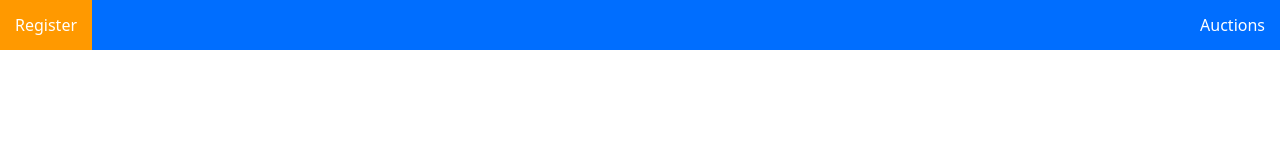
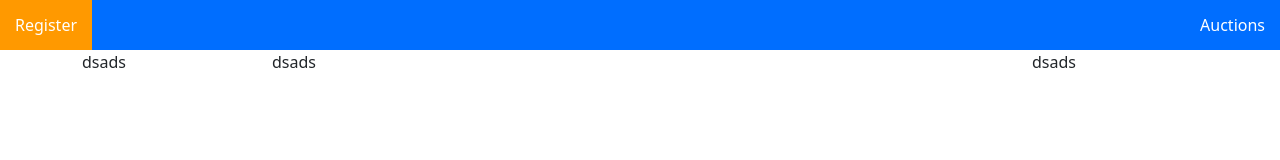
Before and after one commit to RobertDragoi/E-Bid, a React (Create React App) app in the folder client/: page /auctions in a window 1280 px wide. Shown: the top 160 px of the page. Built offline with nearby package versions, Linux system fonts and the light colour scheme.

Commit message:
Tweaks and auctions page

```diff
--- a/client/src/App.js
+++ b/client/src/App.js
@@ -5,6 +5,7 @@ import { BrowserRouter, Route } from "react-router-dom";
 import Register from "./components/Register/Register";
 import Login from "./components/Login/Login";
 import Footer from "./components/Footer/Footer";
+import Auctions from "./components/Auctions/Auctions";
 import { Provider } from "react-redux";
 import store from "./state/store";
 const App = () => {
@@ -16,6 +17,9 @@ const App = () => {
           <Route exact path="/register">
             <Register />
           </Route>
+          <Route exact path="/auctions">
+            <Auctions />
+          </Route>
           <Route exact path="/login">
             <Login />
           </Route>
--- /dev/null
+++ b/client/src/components/Auctions/Auctions.js
@@ -0,0 +1,15 @@
+import React from "react";
+
+const Auctions = () => {
+  return (
+    <div class="container">
+      <div class="row">
+        <div className="col-2">dsads</div>
+        <div className="col-8">dsads</div>
+        <div className="col-2">dsads</div>
+      </div>
+    </div>
+  );
+};
+
+export default Auctions;
--- a/client/src/components/Navbar/Navbar.js
+++ b/client/src/components/Navbar/Navbar.js
@@ -12,7 +12,7 @@ const Navbar = () => {
         {isAuthenticated ? (
           <>
             <div className="navbar-item">
-              <NavLink className="navbar-link" to="/register">
+              <NavLink className="navbar-link" to="/profile">
                 {user?.name}
               </NavLink>
             </div>
@@ -37,7 +37,7 @@ const Navbar = () => {
       <div className="navbar-container-right">
         <div>
           <div className="navbar-item">
-            <NavLink className="navbar-link" to="/actions">
+            <NavLink className="navbar-link" to="/auctions">
               Auctions
             </NavLink>
           </div>
--- a/client/src/components/Navbar/Navbar.scss
+++ b/client/src/components/Navbar/Navbar.scss
@@ -37,6 +37,9 @@
       text-decoration: none;
       color: white;
       font-size: medium;
+      -webkit-transform: scale(1.1);
+      -ms-transform: scale(1.1);
+      transform: scale(1.1);
     }
   }
   &-button {
```
